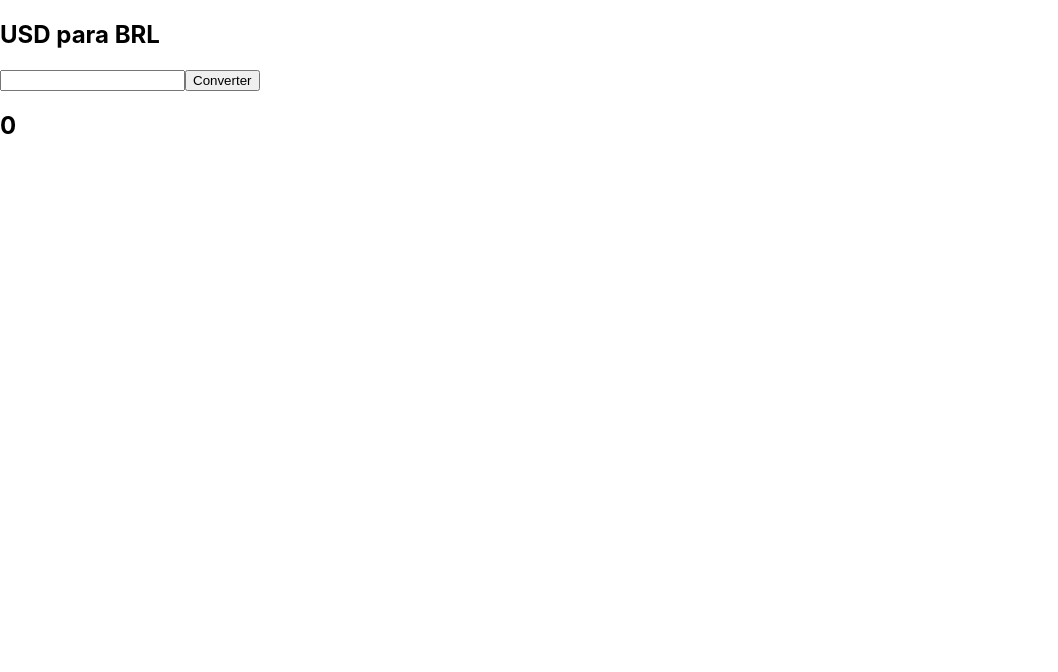
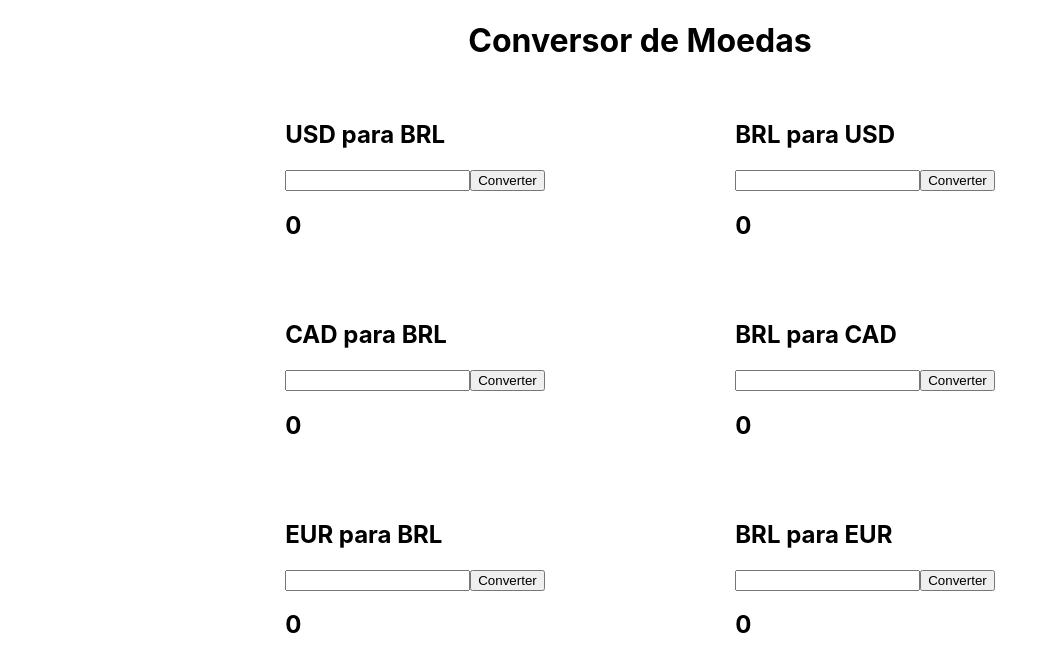
Before and after one commit to CaioNathan17/Conversor-de-moedas, a React (Create React App) app: page / in a window 1280 px wide. Shown: the top 672 px of the page, without its empty margins (0-1058 px from the left). Built offline with nearby package versions, Linux system fonts and the light colour scheme.

Commit message:
Atualizando o Conversor

```diff
--- a/src/App.css
+++ b/src/App.css
@@ -0,0 +1,14 @@
+.linha{
+    display: flex;
+    margin-top: 40px;
+    justify-content: space-around;
+    }
+
+h1{
+    text-align: center;
+}
+
+.App{
+    margin: auto;
+    max-width: 900px;
+}
--- a/src/App.js
+++ b/src/App.js
@@ -1,15 +1,33 @@
+import React, { Component } from "react";
 import './logo.svg';
 import './App.css';
 
-import Conversor from './components/conversor';
+import Conversor from "./components/conversor"
 
-function App() {
+
+  class App extends Component{
+    render() {
       return (
         <div className="App">
+          <h1> Conversor de Moedas</h1>
+          <div className="linha">
             <Conversor moedaA="USD" moedaB="BRL"></Conversor>
+            <Conversor moedaA="BRL" moedaB="USD"></Conversor>
+          </div>
+          <div className="linha">
+            <Conversor moedaA="CAD" moedaB="BRL"></Conversor>
+            <Conversor moedaA="BRL" moedaB="CAD"></Conversor>
+          </div>
+          <div className="linha">
+            <Conversor moedaA="EUR" moedaB="BRL"></Conversor>
+            <Conversor moedaA="BRL" moedaB="EUR"></Conversor>
+          </div>
 
         </div>
+
       );
     }
+  }
+
 
 export default App;
--- a/src/components/conversor.css
+++ b/src/components/conversor.css
@@ -0,0 +1,5 @@
+.conversor{
+    padding: 20px;
+    max-width: 300px;
+    box-shadow: 0 4px 8px 0;
+}
--- a/src/components/conversor.js
+++ b/src/components/conversor.js
@@ -1,5 +1,5 @@
 import React, { Component } from "react"
-
+import './conversor.css'
 
 export default class Conversor extends Component{
 
@@ -22,8 +22,8 @@ export default class Conversor extends Component{
 
         // console.log(this.state) fazendo relação com o bind!!! desativei o codigo
 
-        let de_para = `${this.props.moedaA}_${this.props.moedaB}`// ativa a parte de converter uma moeda para outra dentro dessa variavel
-        let url = ` http://economia.awesomeapi.com.br/json/last/${de_para}USD-BRL`
+        let de_para = `${this.props.moedaA}_${this.props.moedaB}`;// ativa a parte de converter uma moeda para outra dentro dessa variavel
+        let url = ` https://free.currencyconverterapi.com/api/v5/convert?q=${de_para}&compact=y`
 
         fetch(url) //acessa a URL e pega o dado no site
         .then(res=>{
@@ -44,11 +44,12 @@ export default class Conversor extends Component{
             <div classname="Conversor">
                <h2> {this.props.moedaA} para {this.props.moedaB}</h2>
                <input type="text" onChange={(event)=>{this.setState({moedaA_valor:event.target.value})}}></input>
-               <button type="button" onClick = {this.converter}>Converter</button>
+               <input type="button" value="Converter" onClick={this.converter}></input>
+
                <h2> {this.state.moedaB_valor}</h2>
 
 
             </div>
-            )
+            )   //alterar dps a linnha para button type por causa dos comentarios / antes disso era button type="button" onClick = {this.converter}>Converter</button>
         }
     }
```
Lines whose indentation alone changed are shown as unchanged.
